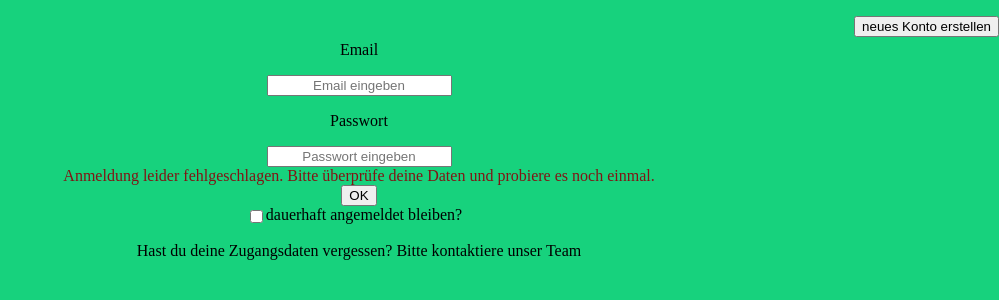
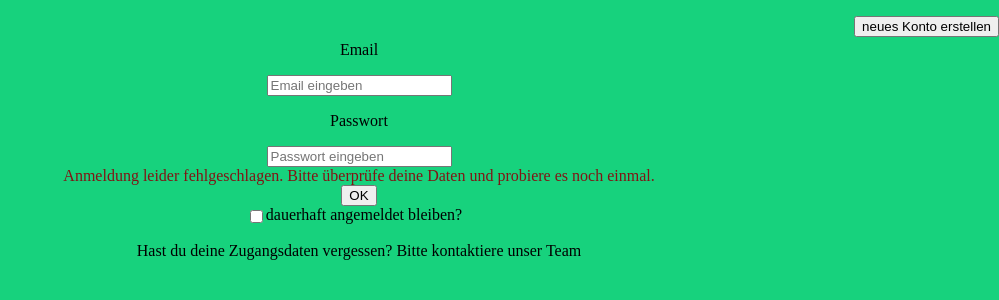
Before and after one commit to jonasjelinski/TestHorse, a PHP site: page / in a window 1280 px wide. Shown: the top 300 px of the page, without its empty margins (281-1280 px from the left). Run offline with PHP 8.4, Linux system fonts and the light colour scheme.

Commit message:
passe Klassen an

```diff
--- a/Pages/pageContent.js
+++ b/Pages/pageContent.js
@@ -11,11 +11,11 @@ Pages.PageContent = function (){
 						'<div id= "mainpage">' +
 							'<button id= "createNewAccount" type="button">neues Konto erstellen</button> '+
 							'<p id="userNameTag">Email</p>'+
-							'<div><input id= "userNameInput" placeholder="Email eingeben"></input></div> '+
+							'<div class="loginDIV"><input id= "userNameInput" placeholder="Email eingeben"></input></div> '+
 							'<p id="passwordTag">Passwort</p>'+
-							'<div><input id= "passwordInput" placeholder="Passwort eingeben"></input></div> '+
-							'<div id= "loginFailedText">Anmeldung leider fehlgeschlagen. Bitte überprüfe deine Daten und probiere es noch einmal.</div> '+
-							'<div><button id= "loginButton" type="button">OK</button> </div>'+
+							'<div class="loginDIV"><input id= "passwordInput" placeholder="Passwort eingeben"></input></div> '+
+							'<div class="loginDIV" id= "loginFailedText">Anmeldung leider fehlgeschlagen. Bitte überprüfe deine Daten und probiere es noch einmal.</div> '+
+							'<div class="loginDIV"><button id= "loginButton" type="button">OK</button> </div>'+
 							'<div class="checkbox"><label id="stayLoggedInTag"><input id= "stayLoggedInBox" type="checkbox" value = "stayLoggedIn"/><span>dauerhaft angemeldet bleiben?</span></label></div> '+
 							'<p id="userHint">Hast du deine Zugangsdaten vergessen? Bitte kontaktiere unser Team</p>'+
 						'</content>',
--- a/Store/styleLogin.css
+++ b/Store/styleLogin.css
@@ -15,12 +15,12 @@ p{
   padding-top: 2%;
 
 }
-div{
+.loginDIV{
   text-align: center;
 }
 
 input{
-  text-align: center;
+
 }
 
 #userNameInput{
@@ -37,6 +37,7 @@ input{
 }
 
 #loginFailedText{
+
   color: var(--warning);
 }
 
```
